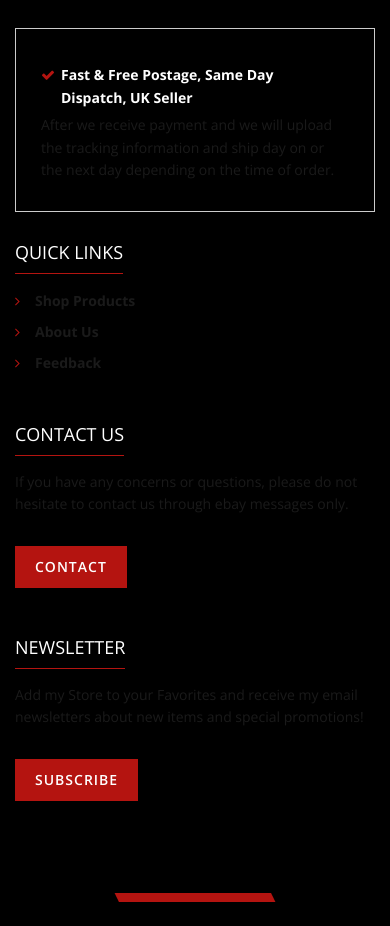
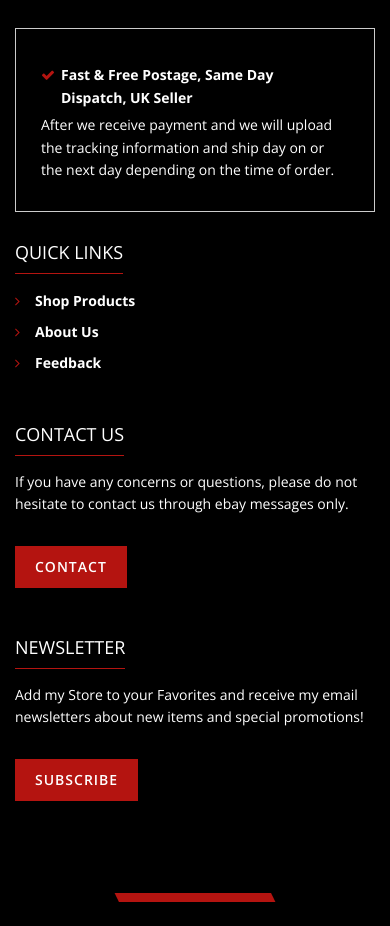
Before and after one commit to rony-sarkar/Tradus-Group, a plain HTML site: page index.html in a window 390 px wide. Shown: the part 1803-2729 px from the top of the page. Drawn offline with nearby package versions, Linux system fonts and the light colour scheme.

Commit message:
Update responsive.css

```diff
--- a/css/responsive.css
+++ b/css/responsive.css
@@ -81,7 +81,9 @@
     .product-dec p,
     .tab-list ul li,
     .product-dec ul li,
-    .footer-widget h3 {
+    .footer-widget h3,
+     .footer-widget ul li a,
+	p {
 	color: #fff !important;
 }
     .sub-btn {
```
